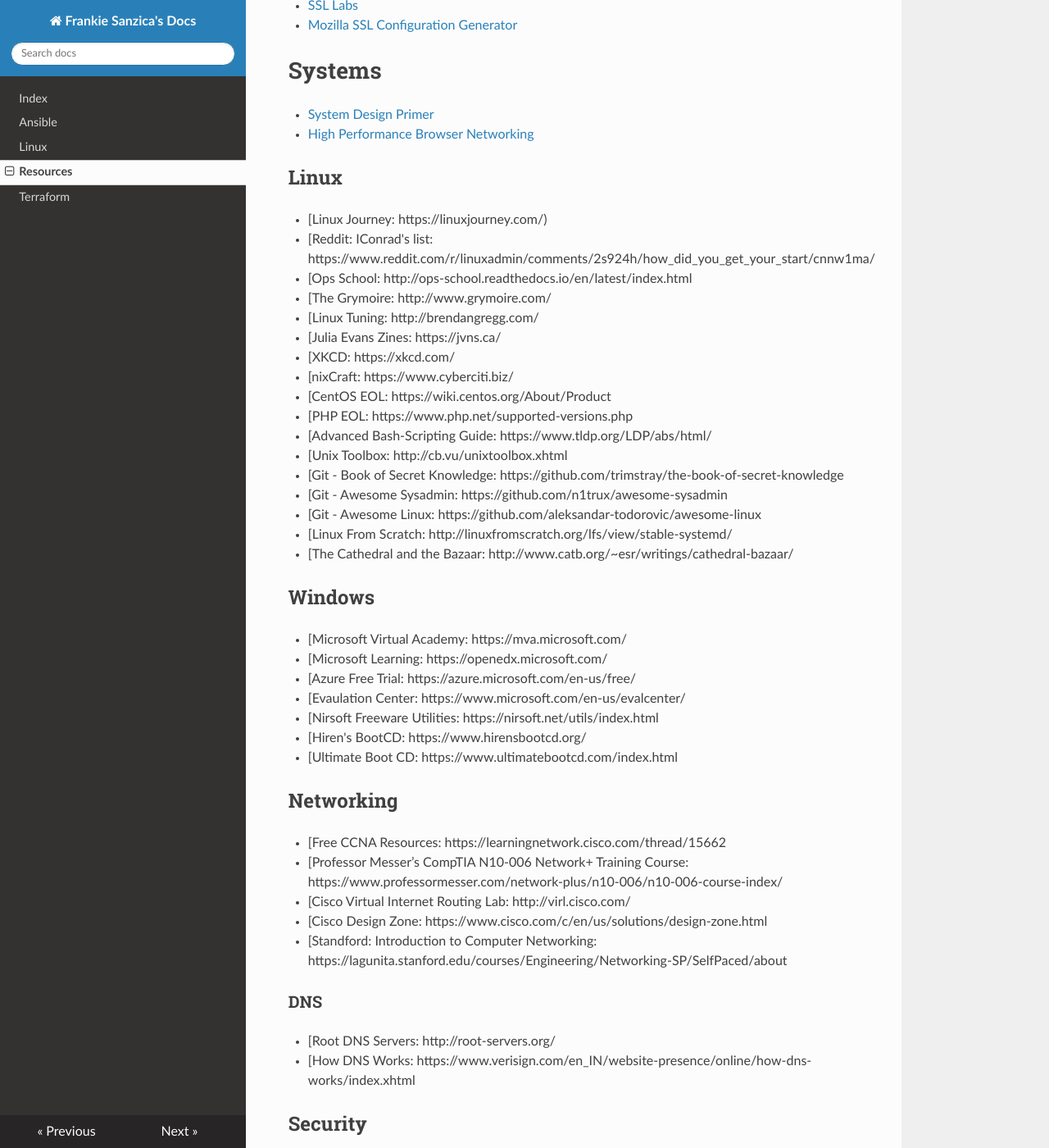
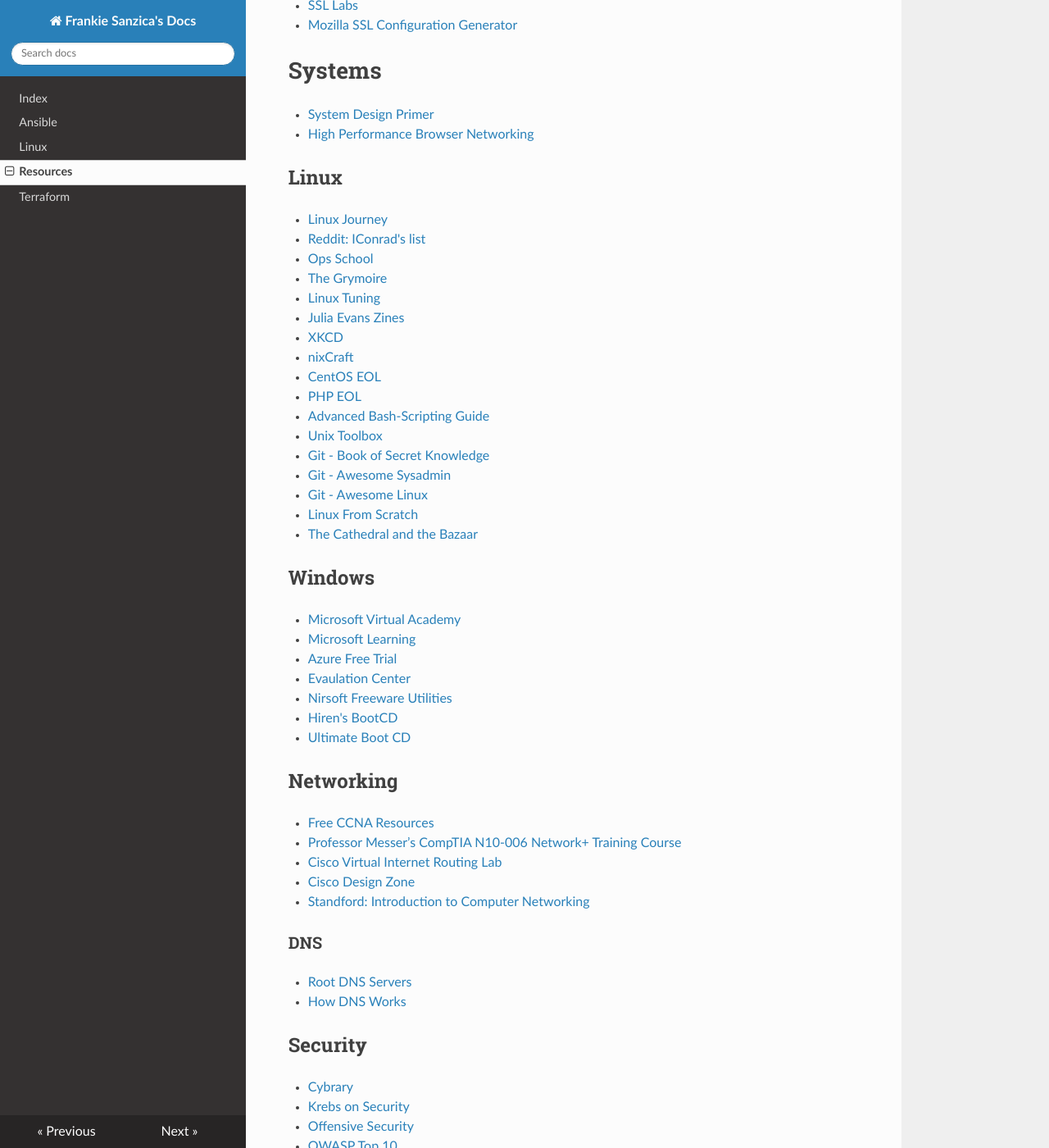
Before and after one commit to FrankieSanzica/docs.frankiesanzica.com, an MkDocs documentation site: the page built from docs/resources.md, in a window 1280 px wide and 1400 px high, scrolled down 887 px. Shown: the whole window at 82% size. Built offline with MkDocs 1.6.1, drawn with Linux system fonts in a browser that asks for light colours; nearby versions of some CDN libraries; some of the changed text lies outside the part shown.

Commit message:
all resource links

```diff
--- a/docs/resources.md
+++ b/docs/resources.md
@@ -24,7 +24,7 @@ We hope for better things; It will rise from the ashes”
 
 * [Request for Comments](https://www.rfc-editor.org/)
 * [Status Codes](https://www.w3.org/Protocols/rfc2616/rfc2616-sec10.html)
-* [Posix](http://pubs.opengroup.org/onlinepubs/9699919799/nframe.html
+* [Posix](http://pubs.opengroup.org/onlinepubs/9699919799/nframe.html)
 
 ## Browser Tools
 
@@ -39,212 +39,212 @@ We hope for better things; It will rise from the ashes”
 
 ## Linux
 
-* [Linux Journey: https://linuxjourney.com/)
-* [Reddit: IConrad's list: https://www.reddit.com/r/linuxadmin/comments/2s924h/how_did_you_get_your_start/cnnw1ma/
-* [Ops School: http://ops-school.readthedocs.io/en/latest/index.html
-* [The Grymoire: http://www.grymoire.com/
-* [Linux Tuning: http://brendangregg.com/
-* [Julia Evans Zines: https://jvns.ca/
-* [XKCD: https://xkcd.com/
-* [nixCraft: https://www.cyberciti.biz/
-* [CentOS EOL: https://wiki.centos.org/About/Product
-* [PHP EOL: https://www.php.net/supported-versions.php
-* [Advanced Bash-Scripting Guide: https://www.tldp.org/LDP/abs/html/
-* [Unix Toolbox: http://cb.vu/unixtoolbox.xhtml
-* [Git - Book of Secret Knowledge: https://github.com/trimstray/the-book-of-secret-knowledge
-* [Git - Awesome Sysadmin: https://github.com/n1trux/awesome-sysadmin
-* [Git - Awesome Linux: https://github.com/aleksandar-todorovic/awesome-linux
-* [Linux From Scratch: http://linuxfromscratch.org/lfs/view/stable-systemd/
-* [The Cathedral and the Bazaar: http://www.catb.org/~esr/writings/cathedral-bazaar/
+* [Linux Journey](https://linuxjourney.com/)
+* [Reddit: IConrad's list](https://www.reddit.com/r/linuxadmin/comments/2s924h/how_did_you_get_your_start/cnnw1ma/)
+* [Ops School](http://ops-school.readthedocs.io/en/latest/index.html)
+* [The Grymoire](http://www.grymoire.com/)
+* [Linux Tuning](http://brendangregg.com/)
+* [Julia Evans Zines](https://jvns.ca/)
+* [XKCD](https://xkcd.com/)
+* [nixCraft](https://www.cyberciti.biz/)
+* [CentOS EOL](https://wiki.centos.org/About/Product)
+* [PHP EOL](https://www.php.net/supported-versions.php)
+* [Advanced Bash-Scripting Guide](https://www.tldp.org/LDP/abs/html/)
+* [Unix Toolbox](http://cb.vu/unixtoolbox.xhtml)
+* [Git - Book of Secret Knowledge](https://github.com/trimstray/the-book-of-secret-knowledge)
+* [Git - Awesome Sysadmin](https://github.com/n1trux/awesome-sysadmin)
+* [Git - Awesome Linux](https://github.com/aleksandar-todorovic/awesome-linux)
+* [Linux From Scratch](http://linuxfromscratch.org/lfs/view/stable-systemd/)
+* [The Cathedral and the Bazaar](http://www.catb.org/~esr/writings/cathedral-bazaar/)
 
 ## Windows
 
-* [Microsoft Virtual Academy: https://mva.microsoft.com/
-* [Microsoft Learning: https://openedx.microsoft.com/
-* [Azure Free Trial: https://azure.microsoft.com/en-us/free/
-* [Evaulation Center: https://www.microsoft.com/en-us/evalcenter/
-* [Nirsoft Freeware Utilities: https://nirsoft.net/utils/index.html
-* [Hiren's BootCD: https://www.hirensbootcd.org/
-* [Ultimate Boot CD: https://www.ultimatebootcd.com/index.html
+* [Microsoft Virtual Academy](https://mva.microsoft.com/)
+* [Microsoft Learning](https://openedx.microsoft.com/)
+* [Azure Free Trial](https://azure.microsoft.com/en-us/free/)
+* [Evaulation Center](https://www.microsoft.com/en-us/evalcenter/)
+* [Nirsoft Freeware Utilities](https://nirsoft.net/utils/index.html)
+* [Hiren's BootCD](https://www.hirensbootcd.org/)
+* [Ultimate Boot CD](https://www.ultimatebootcd.com/index.html)
 
 ## Networking
 
-* [Free CCNA Resources: https://learningnetwork.cisco.com/thread/15662
-* [Professor Messer’s CompTIA N10-006 Network+ Training Course: https://www.professormesser.com/network-plus/n10-006/n10-006-course-index/
-* [Cisco Virtual Internet Routing Lab: http://virl.cisco.com/
-* [Cisco Design Zone: https://www.cisco.com/c/en/us/solutions/design-zone.html
-* [Standford: Introduction to Computer Networking: https://lagunita.stanford.edu/courses/Engineering/Networking-SP/SelfPaced/about
+* [Free CCNA Resources](https://learningnetwork.cisco.com/thread/15662)
+* [Professor Messer’s CompTIA N10-006 Network+ Training Course](https://www.professormesser.com/network-plus/n10-006/n10-006-course-index/)
+* [Cisco Virtual Internet Routing Lab](http://virl.cisco.com/)
+* [Cisco Design Zone](https://www.cisco.com/c/en/us/solutions/design-zone.html)
+* [Standford: Introduction to Computer Networking](https://lagunita.stanford.edu/courses/Engineering/Networking-SP/SelfPaced/about)
 
 ### DNS
 
-* [Root DNS Servers: http://root-servers.org/
-* [How DNS Works: https://www.verisign.com/en_IN/website-presence/online/how-dns-works/index.xhtml
+* [Root DNS Servers](http://root-servers.org/)
+* [How DNS Works](https://www.verisign.com/en_IN/website-presence/online/how-dns-works/index.xhtml)
 
 ## Security
 
-* [Cybrary: https://www.cybrary.it/
-* [Krebs on Security: https://krebsonsecurity.com/
-* [Offensive Security: https://www.offensive-security.com/metasploit-unleashed/
-* [OWASP Top 10: https://github.com/OWASP/Top10/blob/master/2017/
-* [Google Security Blog: https://security.googleblog.com/
-* [US CERT - Computer Emergency Response Team blog: https://www.us-cert.gov/
-* [Have I Been Pwned?: https://haveibeenpwned.com/
-* [Firefox Monitor: https://monitor.firefox.com/
-* [Hacker Manifesto: http://phrack.org/issues/7/3.html
-* [Antivirus Tests: https://www.av-test.org/en/antivirus/
-* [Antivirus Comparison: https://www.av-comparatives.org/
-* [Let's Encrypt: https://letsencrypt.org/getting-started/
-* [Simple Opt Out: https://simpleoptout.com/
-* [Survellence Self-Defense: https://ssd.eff.org/
+* [Cybrary](https://www.cybrary.it/)
+* [Krebs on Security](https://krebsonsecurity.com/)
+* [Offensive Security](https://www.offensive-security.com/metasploit-unleashed/)
+* [OWASP Top 10](https://github.com/OWASP/Top10/blob/master/2017/)
+* [Google Security Blog](https://security.googleblog.com/)
+* [US CERT - Computer Emergency Response Team blog](https://www.us-cert.gov/)
+* [Have I Been Pwned?](https://haveibeenpwned.com/)
+* [Firefox Monitor](https://monitor.firefox.com/)
+* [Hacker Manifesto](http://phrack.org/issues/7/3.html)
+* [Antivirus Tests](https://www.av-test.org/en/antivirus/)
+* [Antivirus Comparison](https://www.av-comparatives.org/)
+* [Let's Encrypt](https://letsencrypt.org/getting-started/)
+* [Simple Opt Out](https://simpleoptout.com/)
+* [Survellence Self-Defense](https://ssd.eff.org/)
 
 
 ## VMWare
 
-* [VMWare - Hands on Labs: https://labs.hol.vmware.com/HOL/catalogs/catalog/681
-* [vSphere: https://www.vmware.com/products/vsphere-hypervisor.html
+* [VMWare - Hands on Labs](https://labs.hol.vmware.com/HOL/catalogs/catalog/681)
+* [vSphere](https://www.vmware.com/products/vsphere-hypervisor.html)
 
 # Devops
 
-* [Gruntwork - AWS Production Readiness Checklist: https://www.gruntwork.io/devops-checklist/
-* [Gruntwork - Lessons learned from writing over 300,000 lines of infrastructure code: https://www.slideshare.net/brikis98
-* [12 Factor App: https://12factor.net/
-* [Google Site Reliability Engineering: https://landing.google.com/sre/book/index.html
-* [Pets vs Cattle: http://cloudscaling.com/blog/cloud-computing/the-history-of-pets-vs-cattle/
+* [Gruntwork - AWS Production Readiness Checklist](https://www.gruntwork.io/devops-checklist/)
+* [Gruntwork - Lessons learned from writing over 300,000 lines of infrastructure code](https://www.slideshare.net/brikis98)
+* [12 Factor App](https://12factor.net/)
+* [Google Site Reliability Engineering](https://landing.google.com/sre/book/index.html)
+* [Pets vs Cattle](http://cloudscaling.com/blog/cloud-computing/the-history-of-pets-vs-cattle/)
 
 ## API
 
-* [Zapier - Intro to APIs: https://zapier.com/learn/apis/
+* [Zapier - Intro to APIs](https://zapier.com/learn/apis/)
 
 ## AWS
 
-* [AWS (Whitepapers): https://aws.amazon.com/whitepapers/
-* [Amazon Linux Security Center: https://alas.aws.amazon.com/alas2.html
-* [AWS Service Limits: https://docs.aws.amazon.com/general/latest/gr/aws_service_limits.html
-* [AWS IP Ranges: https://docs.aws.amazon.com/general/latest/gr/aws-ip-ranges.html
-* [AWS in Plain English: https://www.expeditedssl.com/aws-in-plain-english
-* [AWS Blog: https://aws.amazon.com/blogs/aws/
-* [Git - Open Guide AWS: https://github.com/open-guides/og-aws
-* [Git - Awesome AWS: https://github.com/donnemartin/awesome-aws
+* [AWS (Whitepapers)](https://aws.amazon.com/whitepapers/)
+* [Amazon Linux Security Center](https://alas.aws.amazon.com/alas2.html)
+* [AWS Service Limits](https://docs.aws.amazon.com/general/latest/gr/aws_service_limits.html)
+* [AWS IP Ranges](https://docs.aws.amazon.com/general/latest/gr/aws-ip-ranges.html)
+* [AWS in Plain English](https://www.expeditedssl.com/aws-in-plain-english)
+* [AWS Blog](https://aws.amazon.com/blogs/aws/)
+* [Git - Open Guide AWS](https://github.com/open-guides/og-aws)
+* [Git - Awesome AWS](https://github.com/donnemartin/awesome-aws)
 
 ## Git
 
-* [Versioning standards: https://semver.org/
-* [Changelog: https://keepachangelog.com/en/1.0.0/
-* [Codeowners: https://help.github.com/articles/about-codeowners/
-* [Pro Git: https://git-scm.com/book/en/v2
+* [Versioning standards](https://semver.org/)
+* [Changelog](https://keepachangelog.com/en/1.0.0/)
+* [Codeowners](https://help.github.com/articles/about-codeowners/)
+* [Pro Git](https://git-scm.com/book/en/v2)
 
 ## Ansible
 
-* [Ansible White Papers: https://www.ansible.com/resources/whitepapers
+* [Ansible White Papers](https://www.ansible.com/resources/whitepapers)
 
 ## Containers
 
-* [Git - Awesome Containers: https://github.com/Friz-zy/awesome-linux-containers
+* [Git - Awesome Containers](https://github.com/Friz-zy/awesome-linux-containers)
 
 ### Docker
 
-* [Docker Overview: https://docs.docker.com/engine/docker-overview/
-* [Docker Success Center: https://success.docker.com/training
-* [Docker Store: https://hub.docker.com/
+* [Docker Overview](https://docs.docker.com/engine/docker-overview/)
+* [Docker Success Center](https://success.docker.com/training)
+* [Docker Store](https://hub.docker.com/)
 
 ### Kubernetes
 
-* [Kubernetes Docs: https://kubernetes.io/docs/home/
-* [Kubernetes Overview: https://kubernetes.io/docs/concepts/overview/what-is-kubernetes/
-* [Kubernetes Concepts: https://kubernetes.io/docs/concepts/
-* [Kubernetes Tutorials: https://kubernetes.io/docs/tutorials/
-* [Kubernetes Tasks: https://kubernetes.io/docs/tasks/
-* [Kubernetes Cluster Operator Foundational: https://kubernetes.io/docs/user-journeys/users/cluster-operator/foundational/
-* [Kubernetes Cluster Operator Intermediate: https://kubernetes.io/docs/user-journeys/users/cluster-operator/intermediate/
-* [Kubernetes Comic: https://cloud.google.com/kubernetes-engine/kubernetes-comic/
-* [Kubernetes the Hard Way: https://github.com/kelseyhightower/kubernetes-the-hard-way/
+* [Kubernetes Docs](https://kubernetes.io/docs/home/)
+* [Kubernetes Overview](https://kubernetes.io/docs/concepts/overview/what-is-kubernetes/)
+* [Kubernetes Concepts](https://kubernetes.io/docs/concepts/)
+* [Kubernetes Tutorials](https://kubernetes.io/docs/tutorials/)
+* [Kubernetes Tasks](https://kubernetes.io/docs/tasks/)
+* [Kubernetes Cluster Operator Foundational](https://kubernetes.io/docs/user-journeys/users/cluster-operator/foundational/)
+* [Kubernetes Cluster Operator Intermediate](https://kubernetes.io/docs/user-journeys/users/cluster-operator/intermediate/)
+* [Kubernetes Comic](https://cloud.google.com/kubernetes-engine/kubernetes-comic/)
+* [Kubernetes the Hard Way](https://github.com/kelseyhightower/kubernetes-the-hard-way/)
 
 ## Python
 
-* [Official Tutorial: https://docs.python.org/3/tutorial/
-* [Learn X in Y: https://learnxinyminutes.com/docs/python3/
-* [Learn Python the Hard Way: https://learnpythonthehardway.org/
-* [Automate the Boring Stuff: https://automatetheboringstuff.com/
+* [Official Tutorial](https://docs.python.org/3/tutorial/)
+* [Learn X in Y](https://learnxinyminutes.com/docs/python3/)
+* [Learn Python the Hard Way](https://learnpythonthehardway.org/)
+* [Automate the Boring Stuff](https://automatetheboringstuff.com/)
 
 # Web Developer
 
-* [W3 Schools: https://www.w3schools.com/
-* [Google Developers: https://developers.google.com/web/fundamentals/
-* [Mozilla Developer: https://developer.mozilla.org/en-US/docs/Learn
-* [CSS-Tricks: https://css-tricks.com/
-* [Favicon: https://favicon.io/
-* [Mozilla HTML Style Guide: https://mozweb.readthedocs.io/en/latest/reference/html-style.html
-* [Mozilla CSS Style Guide: https://mozweb.readthedocs.io/en/latest/reference/css-style.html
+* [W3 Schools](https://www.w3schools.com/)
+* [Google Developers](https://developers.google.com/web/fundamentals/)
+* [Mozilla Developer](https://developer.mozilla.org/en-US/docs/Learn)
+* [CSS-Tricks](https://css-tricks.com/)
+* [Favicon](https://favicon.io/)
+* [Mozilla HTML Style Guide](https://mozweb.readthedocs.io/en/latest/reference/html-style.html)
+* [Mozilla CSS Style Guide](https://mozweb.readthedocs.io/en/latest/reference/css-style.html)
 
 ## JAMstack
 
-* [Best Practices: https://jamstack.org/best-practices/
-* [Examples: https://jamstack.org/examples/
-* [WTF is: https://jamstack.wtf/
-* [Markdown Syntax: https://daringfireball.net/projects/markdown/syntax
+* [Best Practices](https://jamstack.org/best-practices/)
+* [Examples](https://jamstack.org/examples/)
+* [WTF is](https://jamstack.wtf/)
+* [Markdown Syntax](https://daringfireball.net/projects/markdown/syntax)
 
 # Career
 
 ## Coding Practice
 
-* [Hacker Rank: https://www.hackerrank.com/dashboard
-* [Leet Code: https://leetcode.com/explore/
-* [Career Cup: https://careercup.com/page
-* [Project Euler: https://projecteuler.net/archives
+* [Hacker Rank](https://www.hackerrank.com/dashboard)
+* [Leet Code](https://leetcode.com/explore/)
+* [Career Cup](https://careercup.com/page)
+* [Project Euler](https://projecteuler.net/archives)
 
 ## Yearly Surveys
 
-* [Hackerrank Developer Skills: https://research.hackerrank.com/developer-skills/2019
-* [GitHub Developer Survey: https://insights.stackoverflow.com/survey/2018
-* [Jetbrains Python Developers Survey: https://www.jetbrains.com/research/python-developers-survey-2018/
-* [LinkedIn Most Promising Jobs: https://blog.linkedin.com/2019/january/10/linkedins-most-promising-jobs-of-2019
-* [Glassdoor Best Places to Work: https://www.glassdoor.com/Award/Best-Places-to-Work-LST_KQ0,19.htm
-* [Indeed Best Jobs in US: http://blog.indeed.com/2019/03/14/best-jobs-2019/
-* [Glassdoor Best Jobs in America: https://www.glassdoor.com/List/Best-Jobs-in-America-LST_KQ0,20.htm
-* [Bond Internet Trends: https://www.bondcap.com/report/itr19/
+* [Hackerrank Developer Skills](https://research.hackerrank.com/developer-skills/2019)
+* [GitHub Developer Survey](https://insights.stackoverflow.com/survey/2018)
+* [Jetbrains Python Developers Survey](https://www.jetbrains.com/research/python-developers-survey-2018/)
+* [LinkedIn Most Promising Jobs](https://blog.linkedin.com/2019/january/10/linkedins-most-promising-jobs-of-2019)
+* [Glassdoor Best Places to Work](https://www.glassdoor.com/Award/Best-Places-to-Work-LST_KQ0,19.htm)
+* [Indeed Best Jobs in US](http://blog.indeed.com/2019/03/14/best-jobs-2019/)
+* [Glassdoor Best Jobs in America](https://www.glassdoor.com/List/Best-Jobs-in-America-LST_KQ0,20.htm)
+* [Bond Internet Trends](https://www.bondcap.com/report/itr19/)
 
 ## Resume
 
-* [Career Cup: https://careercup.com/resume
+* [Career Cup](https://careercup.com/resume)
 
 ## Certifications
 
-* [IT Certification Roadmap: http://certification.comptia.org/docs/default-source/downloadablefiles/it-certification-roadmap.pdf
-* [Cisco: http://www.cisco.com/c/en/us/training-events/training-certifications/certifications.html
-* [CCENT: https://learningnetwork.cisco.com/community/certifications/ccent/icnd1/study-material
-* [Microsoft: https://www.microsoft.com/en-us/learning/certification-overview.aspx
-* [Red Hat: http://www.redhat.com/en/services/all-certifications-exams
-* [VMware: http://mylearn.vmware.com/portals/certification/
-* [ISC2 - CISSP - Certified Information Systems Security Professional: https://www.isc2.org/Certifications/CISSP
+* [IT Certification Roadmap](http://certification.comptia.org/docs/default-source/downloadablefiles/it-certification-roadmap.pdf)
+* [Cisco](http://www.cisco.com/c/en/us/training-events/training-certifications/certifications.html)
+* [CCENT](https://learningnetwork.cisco.com/community/certifications/ccent/icnd1/study-material)
+* [Microsoft](https://www.microsoft.com/en-us/learning/certification-overview.aspx)
+* [Red Hat](http://www.redhat.com/en/services/all-certifications-exams)
+* [VMware](http://mylearn.vmware.com/portals/certification/)
+* [ISC2 - CISSP - Certified Information Systems Security Professional](https://www.isc2.org/Certifications/CISSP)
 
 # News
 
-* [Medium: https://medium.com/
-* [Hacker News: https://news.ycombinator.com/news
-* [How-To Geek: https://www.howtogeek.com/
+* [Medium](https://medium.com/)
+* [Hacker News](https://news.ycombinator.com/news)
+* [How-To Geek](https://www.howtogeek.com/)
 
 ## Reddit
 
-* [/r/ITCareerQuestions Wik: https://www.reddit.com/r/ITCareerQuestions/wiki/index
-* [/r/CSCareerQuestions Wiki: https://www.reddit.com/r/cscareerquestions/wiki/index
-* [/r/Sysadmin Wiki: https://www.reddit.com/r/sysadmin/wiki/index
-* [/r/Networking Wiki: https://www.reddit.com/r/networking/wiki/index
-* [/r/NetSec Wiki: https://www.reddit.com/r/netsec/wiki/index
-* [/r/NetSecStudents Wiki: https://www.reddit.com/r/netsecstudents/wiki/index
+* [/r/ITCareerQuestions Wik](https://www.reddit.com/r/ITCareerQuestions/wiki/index)
+* [/r/CSCareerQuestions Wiki](https://www.reddit.com/r/cscareerquestions/wiki/index)
+* [/r/Sysadmin Wiki](https://www.reddit.com/r/sysadmin/wiki/index)
+* [/r/Networking Wiki](https://www.reddit.com/r/networking/wiki/index)
+* [/r/NetSec Wiki](https://www.reddit.com/r/netsec/wiki/index)
+* [/r/NetSecStudents Wiki](https://www.reddit.com/r/netsecstudents/wiki/index)
 
 # Foundations
 
-* [Linux Foundation: https://www.linuxfoundation.org/
-* [Cloud Native Computing Foundation: https://www.cncf.io/
+* [Linux Foundation](https://www.linuxfoundation.org/)
+* [Cloud Native Computing Foundation](https://www.cncf.io/)
 
 ## Open Source Projects
 
-* [Linux Kernel: https://www.kernel.org/
-* [Homebrew: https://brew.sh/
-* [Kubernetes: https://kubernetes.io/
-* [Docker: http://mobyproject.org/
-* [VS Code: https://code.visualstudio.com/
-* [Ansible: https://www.ansible.com/
-* [The Odin Project: https://www.theodinproject.com/
-* [Terraform: https://www.terraform.io/
-* [auth0: https://auth0.com/
+* [Linux Kernel](https://www.kernel.org/)
+* [Homebrew](https://brew.sh/)
+* [Kubernetes](https://kubernetes.io/)
+* [Docker](http://mobyproject.org/)
+* [VS Code](https://code.visualstudio.com/)
+* [Ansible](https://www.ansible.com/)
+* [The Odin Project](https://www.theodinproject.com/)
+* [Terraform](https://www.terraform.io/)
+* [auth0](https://auth0.com/)
```
